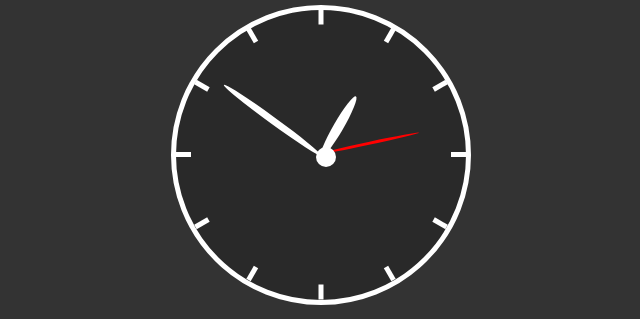
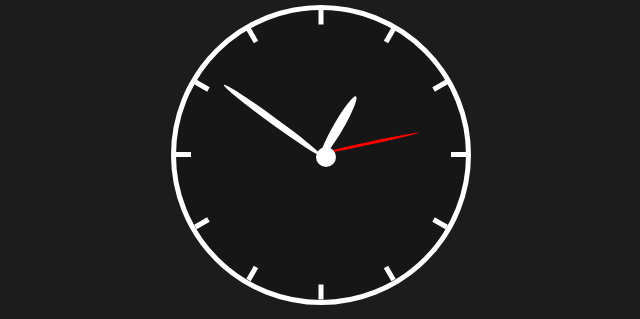
Before and after one commit to JulioCesarIglesias/projetosJS, a plain HTML site: page relogio/index.html in a window 1280 px wide. Shown: the part 241-560 px from the top of the page, without its empty margins (319-959 px from the left). Drawn offline with Linux system fonts and the light colour scheme.

Commit message:
mudança no background

```diff
--- a/relogio/style.css
+++ b/relogio/style.css
@@ -10,7 +10,7 @@ body {
     justify-content: center;
     align-items: center;
     flex-direction: column;
-    background-color: #333;
+    background-color: #1C1C1C;
     font-family: Arial, Helvetica, sans-serif;
 }
 
```
